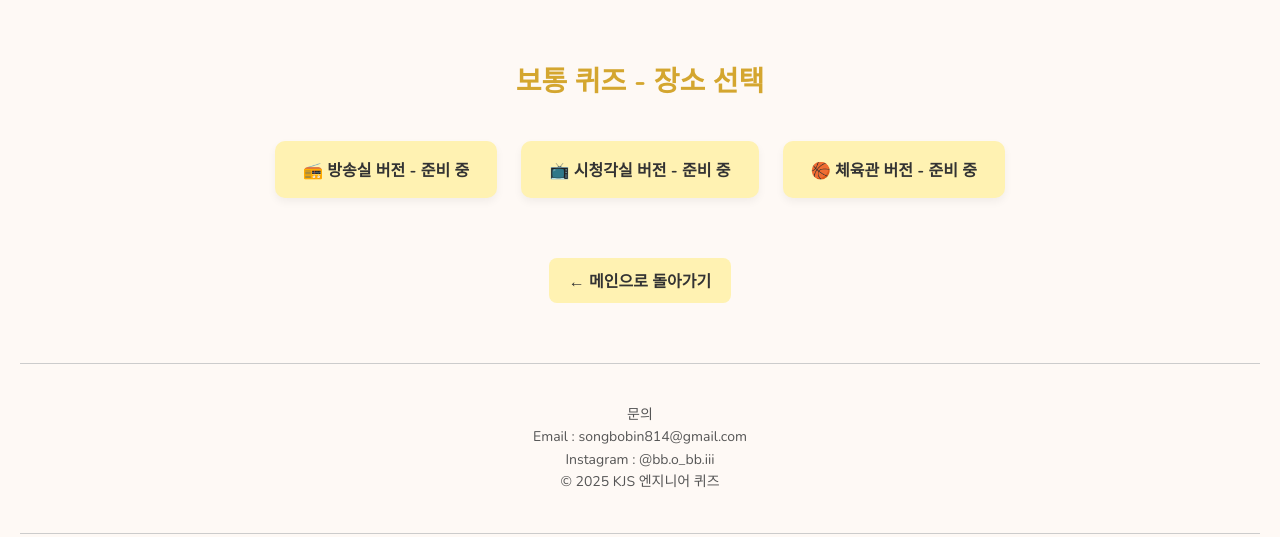
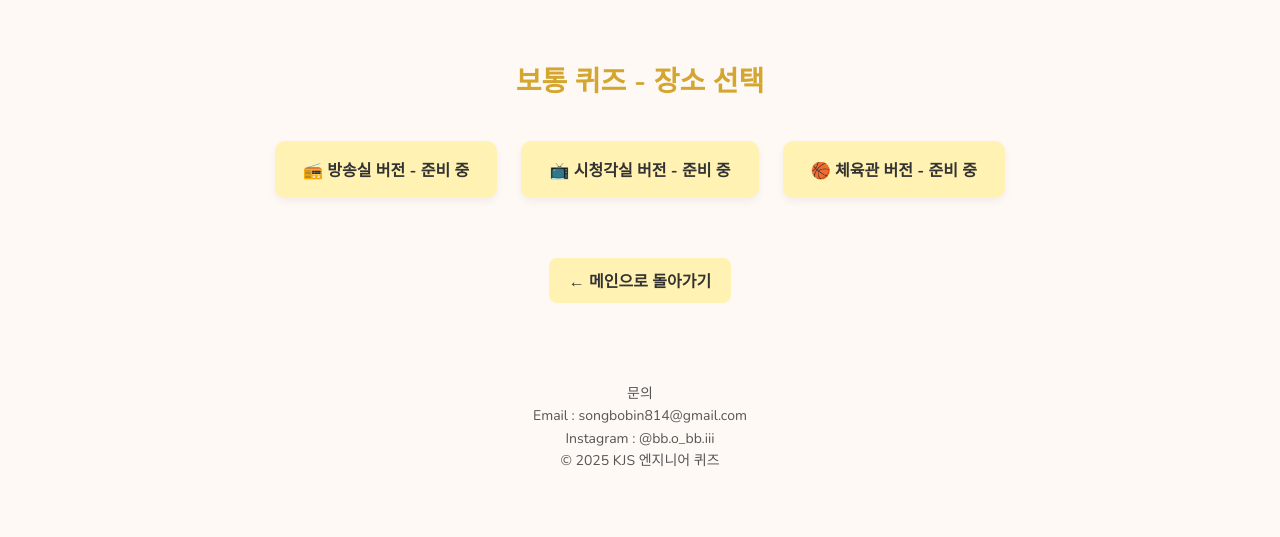
Before and after one commit to bobeen/kjs-quiz-site, a plain HTML site: page normal.html in a window 1280 px wide. Drawn offline with nearby package versions, Linux system fonts and the light colour scheme.

Commit message:
Refactor CSS styles and update footer spacing

```diff
--- a/normal.html
+++ b/normal.html
@@ -31,11 +31,7 @@
       box-shadow: 0 4px 8px rgba(0,0,0,0.05);
       transition: background-color 0.3s ease, transform 0.2s ease;
     }
-    .version:hover {
-      background-color: #fdd76e;
-      color: white;
-      transform: translateY(-3px);
-    }
+    .version:hover { background-color: #fdd76e; color: white; transform: translateY(-3px); }
     .back-button {
       display: inline-block;
       margin-top: 50px;
@@ -47,22 +43,14 @@
       color: #333;
       transition: background-color 0.3s ease;
     }
-    .back-button:hover {
-      background-color: #fdd76e;
-      color: white;
-    }
+    .back-button:hover { background-color: #fdd76e; color: white; }
     footer {
       text-align: center;
       font-size: 14px;
       color: #555;
-      margin-top: 60px;
+      margin-top: 80px;
       padding-bottom: 40px;
       line-height: 1.6;
-    }
-    hr {
-      border: none;
-      border-top: 1px solid #ccc;
-      margin: 40px 0;
     }
   </style>
 </head>
@@ -78,14 +66,12 @@
   <a href="index.html" class="back-button">← 메인으로 돌아가기</a>
 
   <footer>
-    <hr>
     <p>
       문의<br>
       Email : <a href="mailto:songbobin814@gmail.com" style="color:#555; text-decoration:none;">songbobin814@gmail.com</a><br>
       Instagram : <a href="https://instagram.com/bb.o_bb.iii" target="_blank" style="color:#555; text-decoration:none;">@bb.o_bb.iii</a><br>
       © 2025 KJS 엔지니어 퀴즈
     </p>
-    <hr>
   </footer>
 </body>
 </html>
```
